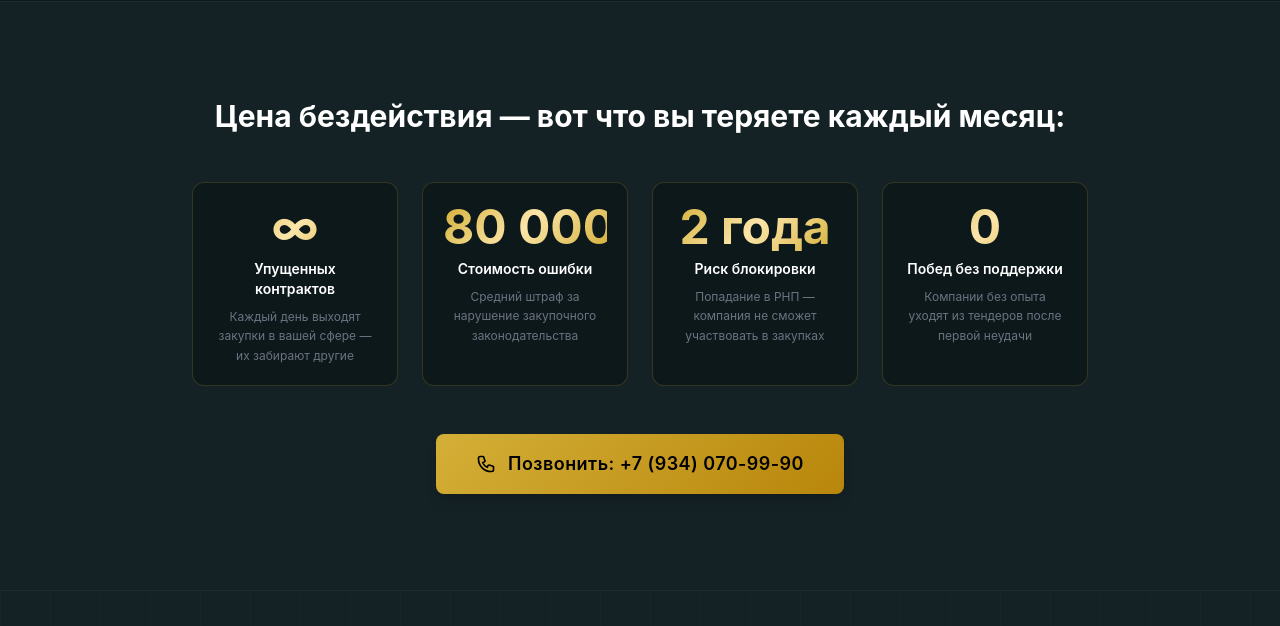
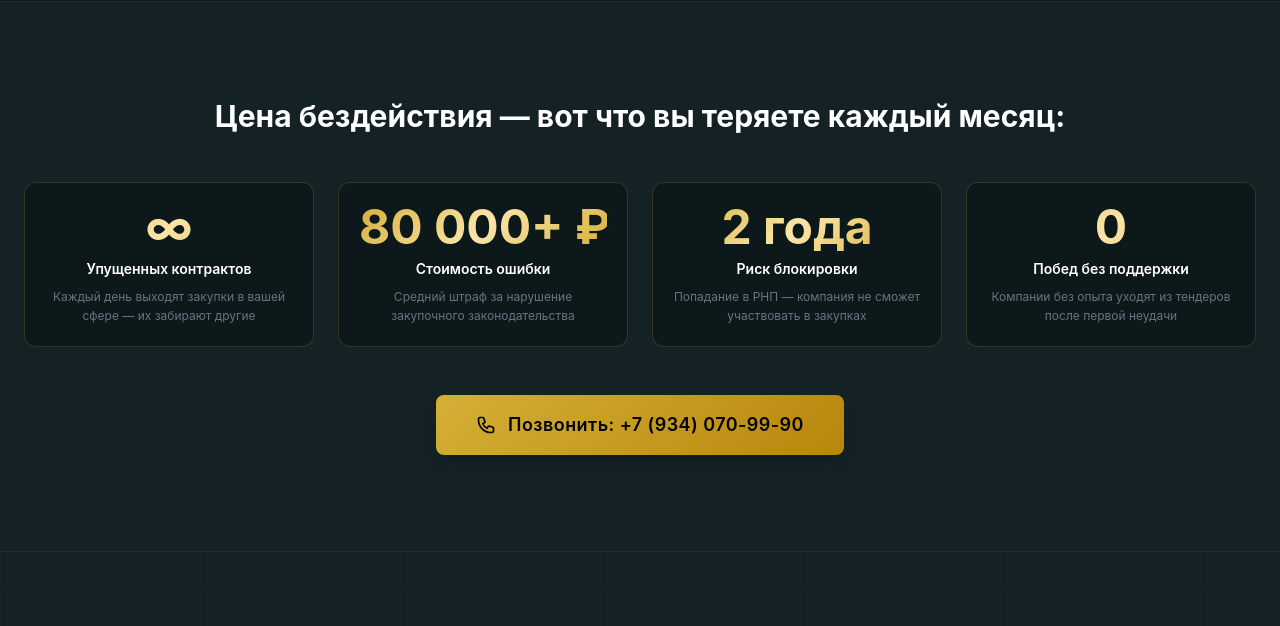
Before and after one commit to suyazov/tender-frigate.ru, a WordPress theme: template wp-content/themes/fregat/front-page.php in a window 1280 px wide. Shown: the part 2063-2689 px from the top of the page. Run offline with PHP 8.4 and a stand-in for WordPress, Linux system fonts and the light colour scheme; the site name, menu and one post (Sample post) are stand-ins, and other content is empty; some libraries are stand-ins or nearby versions.

Commit message:
Remove max-w-4xl from loss tiles, use full section width
Co-Authored-By: Claude Opus 4.7 <noreply@anthropic.com>

```diff
--- a/wp-content/themes/fregat/template-parts/challenges.php
+++ b/wp-content/themes/fregat/template-parts/challenges.php
@@ -72,7 +72,7 @@
 <section class="py-24 border-t border-white/5 bg-[#142125]">
 	<div class="max-w-7xl mx-auto px-6">
 		<h3 class="text-2xl md:text-3xl font-bold mb-12 text-center text-white">Цена бездействия — вот что вы теряете каждый месяц:</h3>
-		<div class="grid grid-cols-2 md:grid-cols-4 gap-6 max-w-4xl mx-auto">
+		<div class="grid grid-cols-2 md:grid-cols-4 gap-6">
 			<div class="bg-[#0d181b] border border-gold/20 rounded-xl p-5 text-center">
 				<div class="text-4xl md:text-5xl font-bold text-gold-gradient mb-2">&infin;</div>
 				<div class="text-white font-semibold text-sm mb-2">Упущенных контрактов</div>
```
